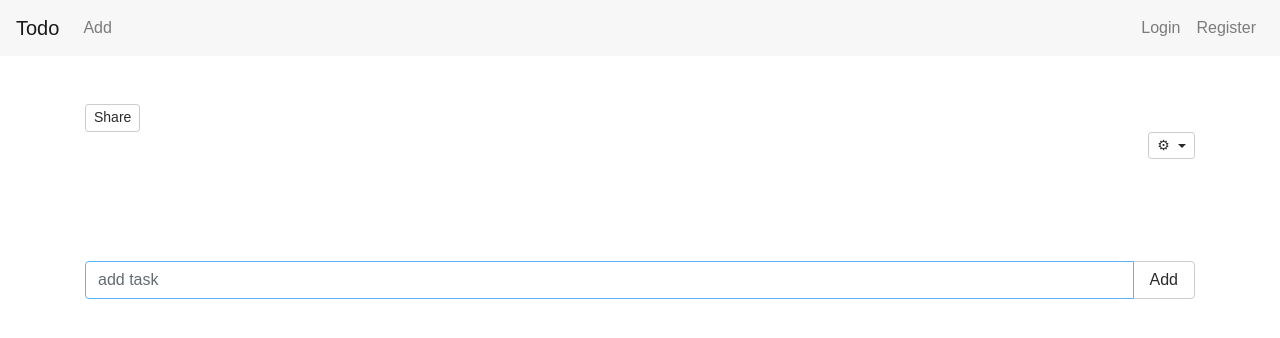
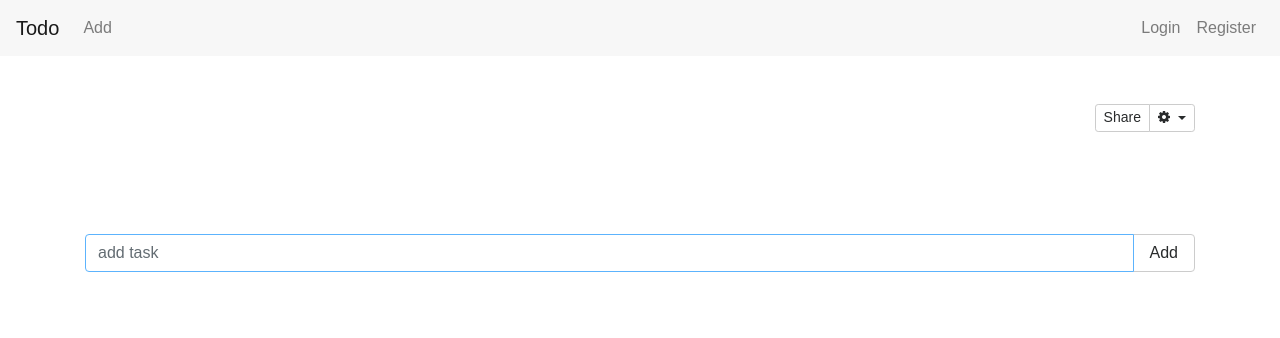
Before and after one commit to codebicycle/buy-milk, a Flask app: template todo/templates/todo_edit.html in a window 1280 px wide. Shown: the top 338 px of the page. Run offline with Flask 2, Linux system fonts and the light colour scheme; the template is opened without the code that fills it, so the values that code supplies are empty; some libraries are stand-ins or nearby versions.

Commit message:
Add style to buttons

```diff
--- a/todo/templates/base.html
+++ b/todo/templates/base.html
@@ -7,6 +7,8 @@
   <title>{% block title %}Todo{% endblock %}</title>
 
   <link rel="stylesheet" href="https://maxcdn.bootstrapcdn.com/bootstrap/4.0.0-alpha.6/css/bootstrap.min.css" integrity="sha384-rwoIResjU2yc3z8GV/NPeZWAv56rSmLldC3R/AZzGRnGxQQKnKkoFVhFQhNUwEyJ" crossorigin="anonymous">
+
+  <link rel="stylesheet" type="text/css" href="https://maxcdn.bootstrapcdn.com/font-awesome/4.5.0/css/font-awesome.min.css">
 
   <link type="text/css" href="{{ url_for('static', filename='styles.css') }}" rel="stylesheet">
 </head>
--- a/todo/templates/todo_edit.html
+++ b/todo/templates/todo_edit.html
@@ -5,20 +5,25 @@
 {% block content %}
 
 {% if not session.get('can_edit') %}
-<form method="post" action="{{ url_for('url_create', todo_id=todo.id) }}">
-  <button type="submit" class="btn btn-sm btn-secondary">Share</button>
+<form id="share-form" method="post" action="{{ url_for('url_create', todo_id=todo.id) }}">
   <input type="hidden" name="csrf-token" value="{{ session['csrf_token'] }}">
 </form>
 
-<div class="dropdown text-right mb-2">
-  <button class="btn btn-sm btn-secondary dropdown-toggle" type="button" id="dropdownMenuButton" data-toggle="dropdown" aria-haspopup="true" aria-expanded="false">
-    <span class="gear">⚙</span>
-  </button>
-  <div class="dropdown-menu dropdown-menu-right" aria-labelledby="dropdownMenuButton">
-    <form method="post" action="{{ url_for('todo_destroy', todo_id=todo.id) }}">
-      <button class="btn btn-danger w-100" type="submit">Delete List</button>
-      <input type="hidden" name="csrf-token" value="{{ session['csrf_token'] }}">
-    </form>
+<form id="delete-form" method="post" action="{{ url_for('todo_destroy', todo_id=todo.id) }}">
+  <input type="hidden" name="csrf-token" value="{{ session['csrf_token'] }}">
+</form>
+
+<div class="text-right mb-2">
+  <div class="btn-group" role="group">
+    <button form="share-form" type="submit" class="btn btn-sm btn-secondary">Share</button>
+    <div class="btn-group" role="group">
+      <button class="btn btn-sm btn-secondary dropdown-toggle" type="button" id="dropdownMenuButton" data-toggle="dropdown" aria-haspopup="true" aria-expanded="false">
+        <span class="gear"><i class="fa fa-cog" aria-hidden="true"></i></span>
+      </button>
+      <div class="dropdown-menu dropdown-menu-right" aria-labelledby="dropdownMenuButton">
+        <button form="delete-form" class="btn btn-danger w-100" type="submit">Delete List</button>
+      </div>
+    </div>
   </div>
 </div>
 {% endif %}
```
